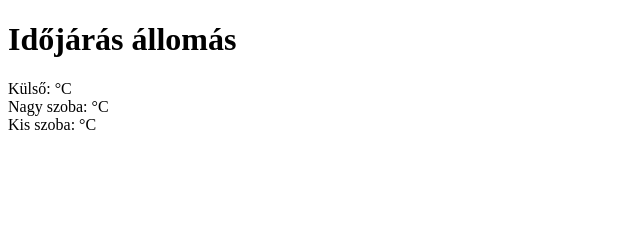
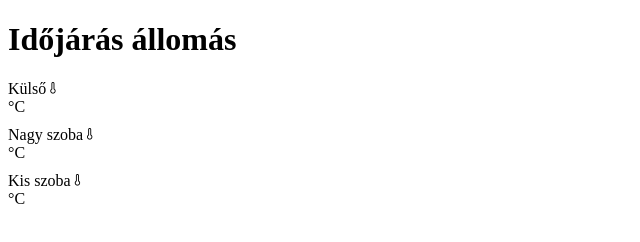
Before and after one commit to brbrt/weather-station, a website: page fe/index.html in a window 1280 px wide. Shown: the whole page, without its empty margins (0-640 px from the left). Drawn offline with nearby package versions, Linux system fonts and the light colour scheme; no server answers.

Commit message:
Add weather-icons dependency

```diff
--- a/fe/bower.json
+++ b/fe/bower.json
@@ -8,6 +8,7 @@
   "license": "MIT",
   "private": true,
   "dependencies": {
-    "angular": "1.3.0"
+    "angular": "1.3.0",
+    "weather-icons": "~1.2.1"
   }
 }
--- a/fe/css/weather-station.css
+++ b/fe/css/weather-station.css
@@ -1,7 +1,15 @@
 .reading {
 	font-size: 16px;
+	margin-bottom: 10px;
 }
 
+.reading > .meter-name {
+	display: inline-block;
+}
+
+.reading > .temp-value {
+
+}
 
 [ng\:cloak], [ng-cloak], [data-ng-cloak], [x-ng-cloak],
 .ng-cloak, .x-ng-cloak,
--- a/fe/index.html
+++ b/fe/index.html
@@ -7,6 +7,7 @@
   <title>Időjárás állomás</title>
 
   <link rel="stylesheet" href="css/weather-station.css">
+  <link rel="stylesheet" href="bower_components/weather-icons/css/weather-icons.css">
 </head>
 
 <body ng-controller="mainCtrl">
--- a/fe/js/reading/reading.tpl.html
+++ b/fe/js/reading/reading.tpl.html
@@ -1,3 +1,11 @@
 <div class="reading">
-	{{ meterName }}: {{ data.temp }} °C
+	<div class="meter-name">
+		{{ meterName }}
+	</div>
+
+	<i class="wi wi-thermometer-exterior"></i>
+
+	<div class="temp-value">
+		{{ data.temp }} °C
+	</div>
 </div>
```
